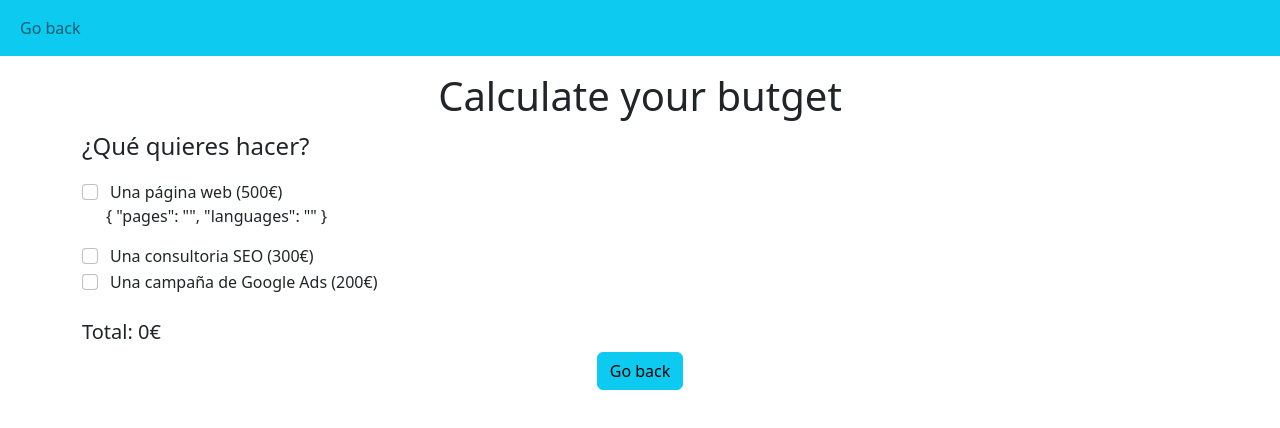
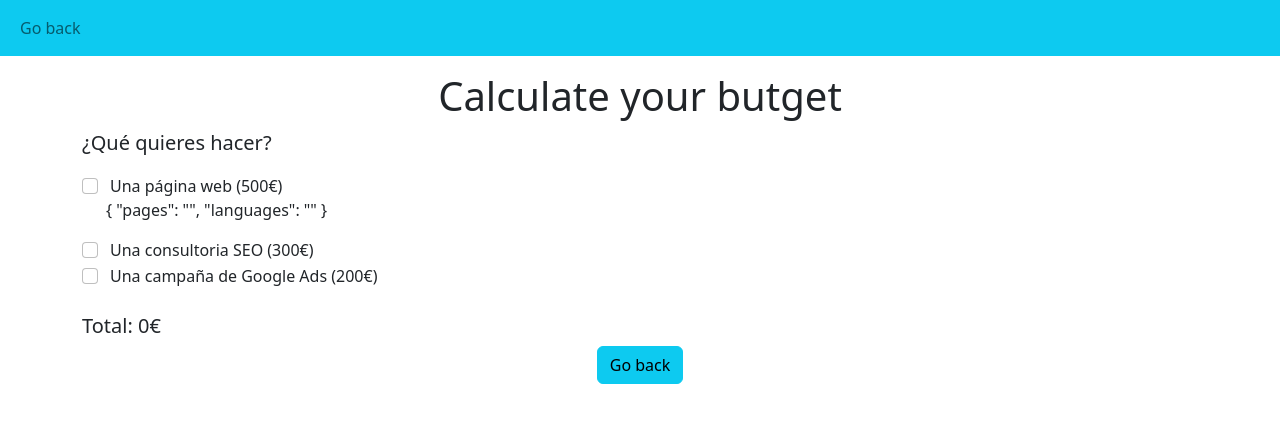
Before and after one commit to davidmuns/frontend-angular-sprint-07, an Angular app: page /home in a window 1280 px wide. Shown: the top 428 px of the page. Built offline with nearby package versions, Linux system fonts and the light colour scheme.

Commit message:
Update home.component.html

```diff
--- a/src/app/components/home/home.component.html
+++ b/src/app/components/home/home.component.html
@@ -17,7 +17,7 @@
 
 <div class="container">
 
-  <p class="fs-4">¿Qué quieres hacer?</p>
+  <p class="fs-5">¿Qué quieres hacer?</p>
 
   <!-- Checkbox form -->
   <form *ngFor="let option of options; let i = index">
```
